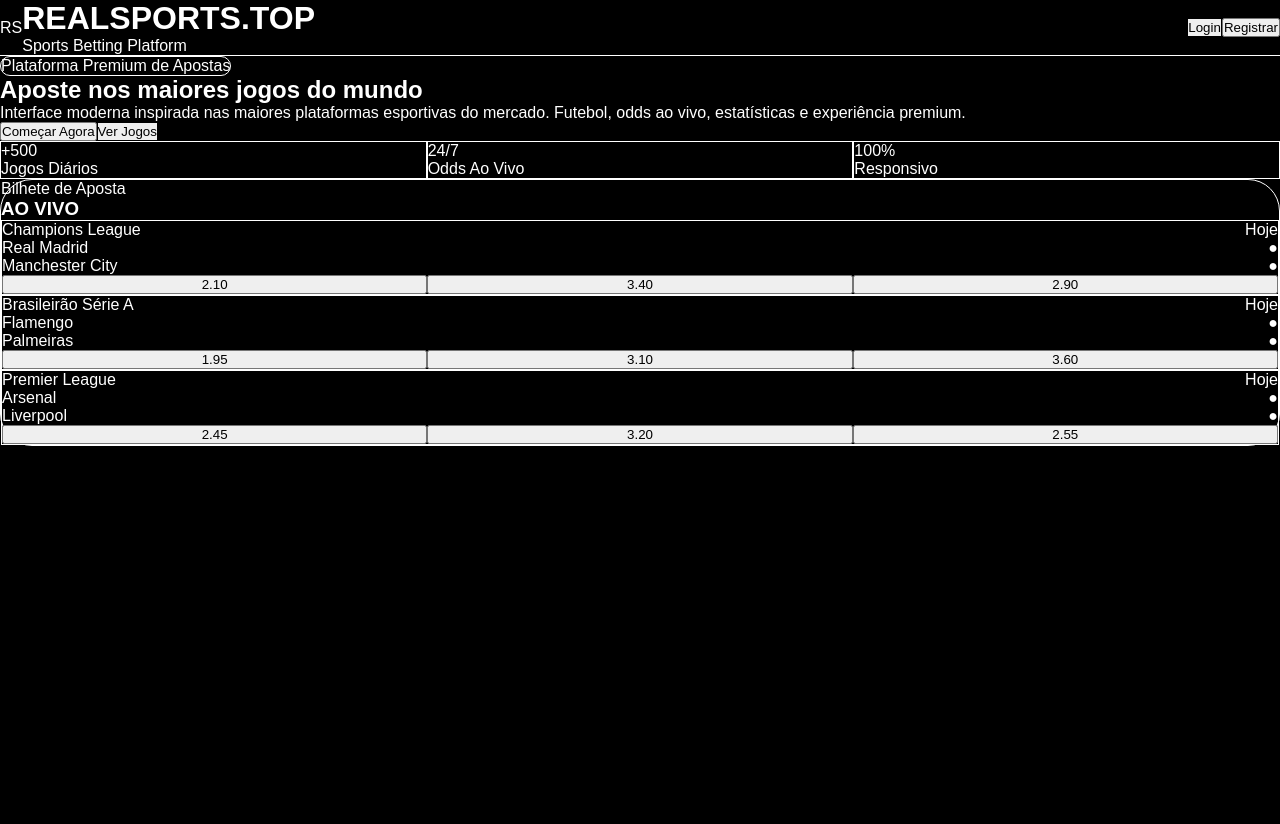
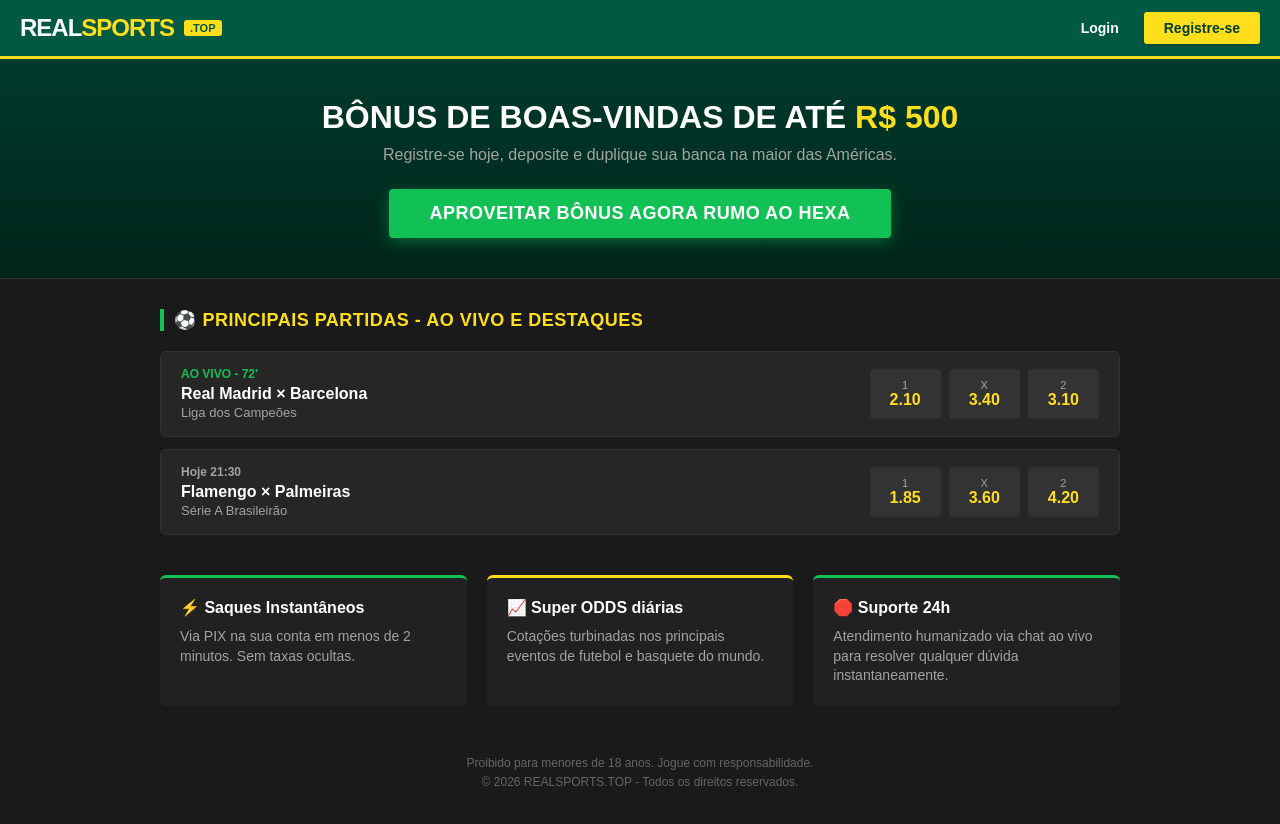
Before and after one commit to rianp7221-ship-it/realbets, a Next.js app in the folder realbets/: page / in a window 1280 px wide. Shown: the top 824 px of the page. Before the commit the page ends 800 px from the top, so only its background shows below. Built offline with nearby package versions, Linux system fonts and the light colour scheme.

Commit message:
Update page.js

```diff
--- a/realbets/app/page.js
+++ b/realbets/app/page.js
@@ -1,189 +1,196 @@
-"use client";
-
-export default function Page() {
-  const games = [
-    {
-      league: 'Champions League',
-      home: 'Real Madrid',
-      away: 'Manchester City',
-      odd1: '2.10',
-      oddx: '3.40',
-      odd2: '2.90',
-    },
-    {
-      league: 'Brasileirão Série A',
-      home: 'Flamengo',
-      away: 'Palmeiras',
-      odd1: '1.95',
-      oddx: '3.10',
-      odd2: '3.60',
-    },
-    {
-      league: 'Premier League',
-      home: 'Arsenal',
-      away: 'Liverpool',
-      odd1: '2.45',
-      oddx: '3.20',
-      odd2: '2.55',
-    },
-  ]
+export default function Home() {
+  const affiliateLink = "https://realsports.top";
 
   return (
-    <div className="min-h-screen bg-black text-white">
-      <header className="border-b border-green-500/20 bg-zinc-950 sticky top-0 z-50 backdrop-blur">
-        <div className="max-w-7xl mx-auto px-6 py-4 flex items-center justify-between">
-          <div className="flex items-center gap-3">
-            <div className="w-11 h-11 rounded-2xl bg-gradient-to-br from-green-400 to-yellow-500 flex items-center justify-center font-black text-black text-lg shadow-lg shadow-green-500/30">
-              RS
+    <div style={{
+      backgroundColor: '#1a1a1a',
+      color: '#ffffff',
+      fontFamily: 'Arial, sans-serif',
+      minHeight: '100vh',
+      margin: 0,
+      paddingBottom: '50px'
+    }}>
+      {/* HEADER ESTILO BET365 */}
+      <header style={{
+        backgroundColor: '#005a42',
+        padding: '12px 20px',
+        display: 'flex',
+        justifyContent: 'space-between',
+        alignItems: 'center',
+        borderBottom: '3px solid #ffdf1b',
+        boxShadow: '0 4px 10px rgba(0,0,0,0.3)'
+      }}>
+        <div style={{ display: 'flex', alignItems: 'center', gap: '10px' }}>
+          <span style={{
+            color: '#ffffff',
+            fontWeight: '900',
+            fontSize: '24px',
+            letterSpacing: '-1px'
+          }}>
+            REAL<span style={{ color: '#ffdf1b' }}>SPORTS</span>
+          </span>
+          <span style={{
+            backgroundColor: '#ffdf1b',
+            color: '#005a42',
+            fontSize: '11px',
+            fontWeight: 'bold',
+            padding: '2px 6px',
+            borderRadius: '3px',
+            textTransform: 'uppercase'
+          }}>.TOP</span>
         </div>
+        <div style={{ display: 'flex', gap: '10px' }}>
+          <a href={affiliateLink} style={{
+            color: '#ffffff',
+            textDecoration: 'none',
+            fontSize: '14px',
+            fontWeight: 'bold',
+            alignSelf: 'center',
+            padding: '8px 15px'
+          }}>Login</a>
+          <a href={affiliateLink} style={{
+            backgroundColor: '#ffdf1b',
+            color: '#003b2b',
+            textDecoration: 'none',
+            fontSize: '14px',
+            fontWeight: 'bold',
+            padding: '8px 20px',
+            borderRadius: '3px',
+            boxShadow: '0 2px 5px rgba(0,0,0,0.2)'
+          }}>Registre-se</a>
+        </div>
+      </header>
 
+      {/* BANNER PRINCIPAL DE BÔNUS */}
+      <section style={{
+        background: 'linear-gradient(180deg, #003b2b 0%, #00241a 100%)',
+        padding: '40px 20px',
+        textAlign: 'center',
+        borderBottom: '1px solid #333'
+      }}>
+        <h1 style={{ fontSize: '32px', fontWeight: 'bold', margin: '0 0 10px 0', color: '#ffffff' }}>
+          BÔNUS DE BOAS-VINDAS DE ATÉ <span style={{ color: '#ffdf1b' }}>R$ 500</span>
+        </h1>
+        <p style={{ color: '#a3a3a3', fontSize: '16px', margin: '0 0 25px 0' }}>
+          Registre-se hoje, deposite e duplique sua banca na maior das Américas.
+        </p>
+        <a href={affiliateLink} style={{
+          backgroundColor: '#12c156',
+          color: '#ffffff',
+          textDecoration: 'none',
+          fontSize: '18px',
+          fontWeight: 'bold',
+          padding: '14px 40px',
+          borderRadius: '4px',
+          display: 'inline-block',
+          boxShadow: '0 4px 15px rgba(18, 193, 86, 0.4)',
+          textTransform: 'uppercase',
+          letterSpacing: '0.5px'
+        }}>
+          Aproveitar Bônus Agora RUMO AO HEXA
+        </a>
+      </section>
+
+      {/* PAINEL DE JOGOS E ODDS EM DESTAQUE */}
+      <main style={{ maxWidth: '1000px', margin: '30px auto', padding: '0 20px' }}>
+        <h2 style={{
+          fontSize: '18px',
+          color: '#ffdf1b',
+          borderLeft: '4px solid #12c156',
+          paddingLeft: '10px',
+          marginBottom: '20px',
+          textTransform: 'uppercase',
+          letterSpacing: '0.5px'
+        }}>
+          ⚽ Principais Partidas - Ao Vivo e Destaques
+        </h2>
+
+        <div style={{ display: 'flex', flexDirection: 'column', gap: '12px' }}>
+          {/* CARD JOGO 1 */}
+          <div style={{
+            backgroundColor: '#262626',
+            borderRadius: '6px',
+            padding: '15px 20px',
+            display: 'flex',
+            justifyContent: 'space-between',
+            alignItems: 'center',
+            border: '1px solid #333'
+          }}>
             <div>
-              <h1 className="font-black text-xl tracking-wide text-green-400">
-                REALSPORTS.TOP
-              </h1>
-
-              <p className="text-xs text-zinc-400">
-                Sports Betting Platform
-              </p>
+              <span style={{ color: '#12c156', fontSize: '12px', fontWeight: 'bold', display: 'block', marginBottom: '4px' }}>AO VIVO - 72'</span>
+              <span style={{ fontSize: '16px', fontWeight: 'bold', display: 'block' }}>Real Madrid × Barcelona</span>
+              <span style={{ color: '#a3a3a3', fontSize: '13px' }}>Liga dos Campeões</span>
+            </div>
+            <div style={{ display: 'flex', gap: '8px' }}>
+              <a href={affiliateLink} style={{ textDecoration: 'none', backgroundColor: '#333', padding: '10px 20px', borderRadius: '4px', textAlign: 'center', color: '#ffdf1b' }}>
+                <span style={{ display: 'block', fontSize: '11px', color: '#a3a3a3' }}>1</span>
+                <strong>2.10</strong>
+              </a>
+              <a href={affiliateLink} style={{ textDecoration: 'none', backgroundColor: '#333', padding: '10px 20px', borderRadius: '4px', textAlign: 'center', color: '#ffdf1b' }}>
+                <span style={{ display: 'block', fontSize: '11px', color: '#a3a3a3' }}>X</span>
+                <strong>3.40</strong>
+              </a>
+              <a href={affiliateLink} style={{ textDecoration: 'none', backgroundColor: '#333', padding: '10px 20px', borderRadius: '4px', textAlign: 'center', color: '#ffdf1b' }}>
+                <span style={{ display: 'block', fontSize: '11px', color: '#a3a3a3' }}>2</span>
+                <strong>3.10</strong>
+              </a>
             </div>
           </div>
 
-          <nav className="hidden md:flex items-center gap-8 text-sm text-zinc-300">
-            <a href="#" className="hover:text-green-400 transition">
-              Ao Vivo
+          {/* CARD JOGO 2 */}
+          <div style={{
+            backgroundColor: '#262626',
+            borderRadius: '6px',
+            padding: '15px 20px',
+            display: 'flex',
+            justifyContent: 'space-between',
+            alignItems: 'center',
+            border: '1px solid #333'
+          }}>
+            <div>
+              <span style={{ color: '#a3a3a3', fontSize: '12px', fontWeight: 'bold', display: 'block', marginBottom: '4px' }}>Hoje 21:30</span>
+              <span style={{ fontSize: '16px', fontWeight: 'bold', display: 'block' }}>Flamengo × Palmeiras</span>
+              <span style={{ color: '#a3a3a3', fontSize: '13px' }}>Série A Brasileirão</span>
+            </div>
+            <div style={{ display: 'flex', gap: '8px' }}>
+              <a href={affiliateLink} style={{ textDecoration: 'none', backgroundColor: '#333', padding: '10px 20px', borderRadius: '4px', textAlign: 'center', color: '#ffdf1b' }}>
+                <span style={{ display: 'block', fontSize: '11px', color: '#a3a3a3' }}>1</span>
+                <strong>1.85</strong>
               </a>
-
-            <a href="#" className="hover:text-green-400 transition">
-              Futebol
+              <a href={affiliateLink} style={{ textDecoration: 'none', backgroundColor: '#333', padding: '10px 20px', borderRadius: '4px', textAlign: 'center', color: '#ffdf1b' }}>
+                <span style={{ display: 'block', fontSize: '11px', color: '#a3a3a3' }}>X</span>
+                <strong>3.60</strong>
               </a>
-
-            <a href="#" className="hover:text-green-400 transition">
-              Basquete
+              <a href={affiliateLink} style={{ textDecoration: 'none', backgroundColor: '#333', padding: '10px 20px', borderRadius: '4px', textAlign: 'center', color: '#ffdf1b' }}>
+                <span style={{ display: 'block', fontSize: '11px', color: '#a3a3a3' }}>2</span>
+                <strong>4.20</strong>
               </a>
-
-            <a href="#" className="hover:text-green-400 transition">
-              Cassino
-            </a>
-
-            <a href="#" className="hover:text-green-400 transition">
-              Promoções
-            </a>
-          </nav>
-
-          <div className="flex gap-3">
-            <button className="px-4 py-2 rounded-xl border border-zinc-700 hover:border-green-400 transition">
-              Login
-            </button>
-
-            <button className="px-5 py-2 rounded-xl bg-green-500 text-black font-bold hover:bg-green-400 transition shadow-lg shadow-green-500/30">
-              Registrar
-            </button>
-          </div>
-        </div>
-      </header>
-
-      <section className="relative overflow-hidden">
-        <div className="absolute inset-0 bg-[radial-gradient(circle_at_top,rgba(34,197,94,0.25),transparent_50%)]"></div>
-
-        <div className="max-w-7xl mx-auto px-6 py-24 grid lg:grid-cols-2 gap-14 items-center relative z-10">
-          <div>
-            <div className="inline-flex items-center gap-2 bg-green-500/10 border border-green-500/20 rounded-full px-4 py-2 text-green-400 text-sm mb-6">
-              Plataforma Premium de Apostas
-            </div>
-
-            <h2 className="text-5xl md:text-7xl font-black leading-tight">
-              Aposte nos <span className="text-green-400">maiores jogos</span> do mundo
-            </h2>
-
-            <p className="mt-6 text-zinc-400 text-lg leading-relaxed max-w-xl">
-              Interface moderna inspirada nas maiores plataformas esportivas do mercado.
-              Futebol, odds ao vivo, estatísticas e experiência premium.
-            </p>
-
-            <div className="mt-10 flex flex-wrap gap-4">
-              <button className="px-7 py-4 rounded-2xl bg-green-500 text-black font-black hover:bg-green-400 transition shadow-2xl shadow-green-500/30">
-                Começar Agora
-              </button>
-
-              <button className="px-7 py-4 rounded-2xl border border-zinc-700 hover:border-green-400 transition">
-                Ver Jogos
-              </button>
-            </div>
-
-            <div className="grid grid-cols-3 gap-4 mt-14">
-              <div className="bg-zinc-900 border border-zinc-800 rounded-3xl p-5">
-                <p className="text-3xl font-black text-green-400">+500</p>
-                <p className="text-sm text-zinc-400 mt-1">Jogos Diários</p>
-              </div>
-
-              <div className="bg-zinc-900 border border-zinc-800 rounded-3xl p-5">
-                <p className="text-3xl font-black text-green-400">24/7</p>
-                <p className="text-sm text-zinc-400 mt-1">Odds Ao Vivo</p>
-              </div>
-
-              <div className="bg-zinc-900 border border-zinc-800 rounded-3xl p-5">
-                <p className="text-3xl font-black text-green-400">100%</p>
-                <p className="text-sm text-zinc-400 mt-1">Responsivo</p>
             </div>
           </div>
         </div>
 
-          <div className="relative">
-            <div className="absolute -top-10 -left-10 w-52 h-52 bg-green-500/20 blur-3xl rounded-full"></div>
-
-            <div className="relative bg-zinc-950 border border-green-500/20 rounded-[32px] p-6 shadow-2xl shadow-green-500/10">
-              <div className="flex items-center justify-between mb-6">
-                <div>
-                  <p className="text-zinc-400 text-sm">Bilhete de Aposta</p>
-                  <h3 className="text-2xl font-black">AO VIVO</h3>
+        {/* RECURSOS DA PLATAFORMA */}
+        <section style={{ marginTop: '40px', display: 'grid', gridTemplateColumns: 'repeat(auto-fit, minmax(280px, 1fr))', gap: '20px' }}>
+          <div style={{ backgroundColor: '#212121', padding: '20px', borderRadius: '6px', borderTop: '3px solid #12c156' }}>
+            <h3 style={{ margin: '0 0 10px 0', color: '#ffffff', fontSize: '16px' }}>⚡ Saques Instantâneos</h3>
+            <p style={{ margin: 0, color: '#a3a3a3', fontSize: '14px', lineHeight: '1.4' }}>Via PIX na sua conta em menos de 2 minutos. Sem taxas ocultas.</p>
           </div>
-
-                <div className="w-3 h-3 rounded-full bg-green-400 animate-pulse"></div>
+          <div style={{ backgroundColor: '#212121', padding: '20px', borderRadius: '6px', borderTop: '3px solid #ffdf1b' }}>
+            <h3 style={{ margin: '0 0 10px 0', color: '#ffffff', fontSize: '16px' }}>📈 Super ODDS diárias</h3>
+            <p style={{ margin: 0, color: '#a3a3a3', fontSize: '14px', lineHeight: '1.4' }}>Cotações turbinadas nos principais eventos de futebol e basquete do mundo.</p>
           </div>
-
-              <div className="space-y-4">
-                {games.map((game, index) => (
-                  <div
-                    key={index}
-                    className="bg-black border border-zinc-800 rounded-2xl p-5 hover:border-green-500/50 transition"
-                  >
-                    <div className="flex items-center justify-between text-sm text-zinc-400 mb-3">
-                      <span>{game.league}</span>
-                      <span>Hoje</span>
-                    </div>
-
-                    <div className="space-y-2 font-semibold mb-5">
-                      <div className="flex justify-between">
-                        <span>{game.home}</span>
-                        <span className="text-green-400">●</span>
-                      </div>
-
-                      <div className="flex justify-between">
-                        <span>{game.away}</span>
-                        <span className="text-red-400">●</span>
-                      </div>
-                    </div>
-
-                    <div className="grid grid-cols-3 gap-3">
-                      <button className="bg-zinc-900 hover:bg-green-500 hover:text-black transition rounded-xl py-3 font-bold">
-                        {game.odd1}
-                      </button>
-
-                      <button className="bg-zinc-900 hover:bg-green-500 hover:text-black transition rounded-xl py-3 font-bold">
-                        {game.oddx}
-                      </button>
-
-                      <button className="bg-zinc-900 hover:bg-green-500 hover:text-black transition rounded-xl py-3 font-bold">
-                        {game.odd2}
-                      </button>
-                    </div>
-                  </div>
-                ))}
-              </div>
-            </div>
-          </div>
+          <div style={{ backgroundColor: '#212121', padding: '20px', borderRadius: '6px', borderTop: '3px solid #12c156' }}>
+            <h3 style={{ margin: '0 0 10px 0', color: '#ffffff', fontSize: '16px' }}>🛑 Suporte 24h</h3>
+            <p style={{ margin: 0, color: '#a3a3a3', fontSize: '14px', lineHeight: '1.4' }}>Atendimento humanizado via chat ao vivo para resolver qualquer dúvida instantaneamente.</p>
           </div>
         </section>
+      </main>
+
+      {/* DISQUE JOGO RESPONSÁVEL */}
+      <footer style={{ textAlign: 'center', marginTop: '50px', padding: '0 20px', color: '#666', fontSize: '12px' }}>
+        <p style={{ marginBottom: '5px' }}>Proibido para menores de 18 anos. Jogue com responsabilidade.</p>
+        <p style={{ margin: 0 }}>© 2026 REALSPORTS.TOP - Todos os direitos reservados.</p>
+      </footer>
     </div>
-  )
+  );
 }
```
Lines whose indentation alone changed are shown as unchanged.
